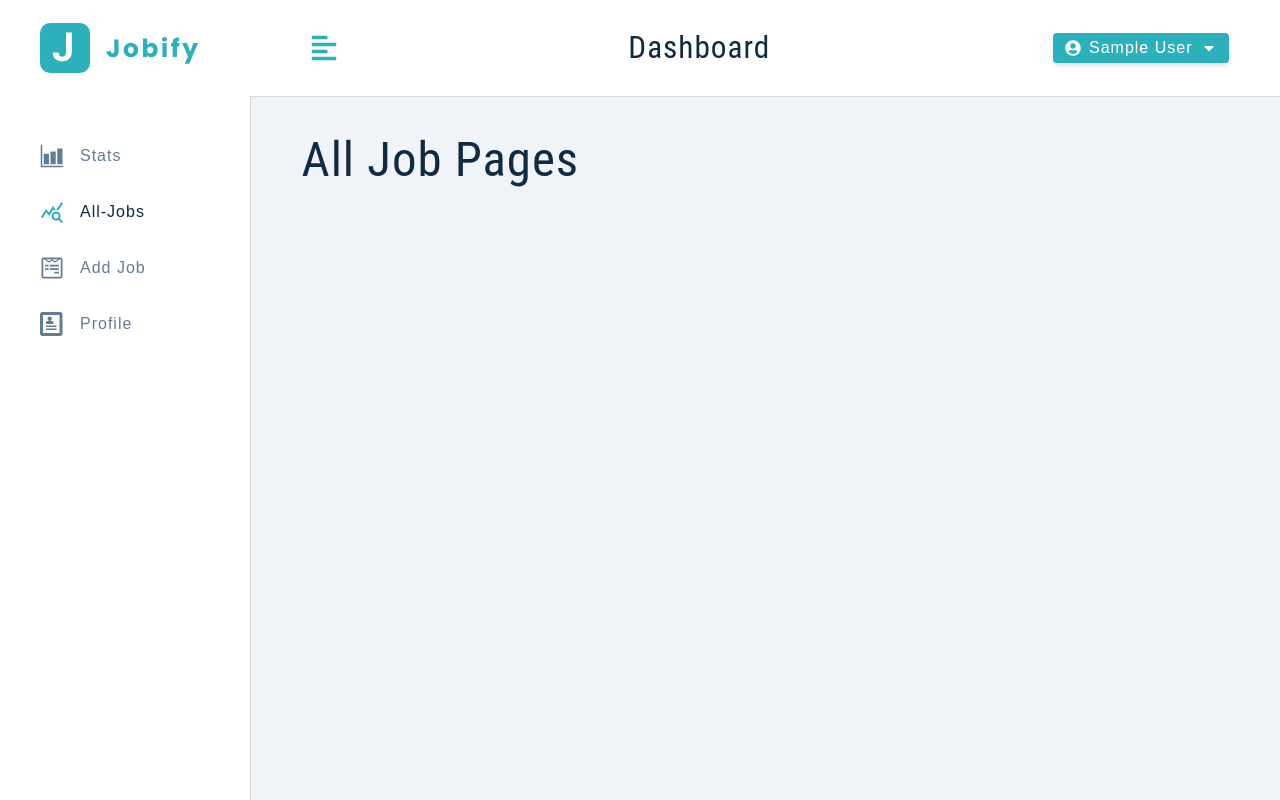
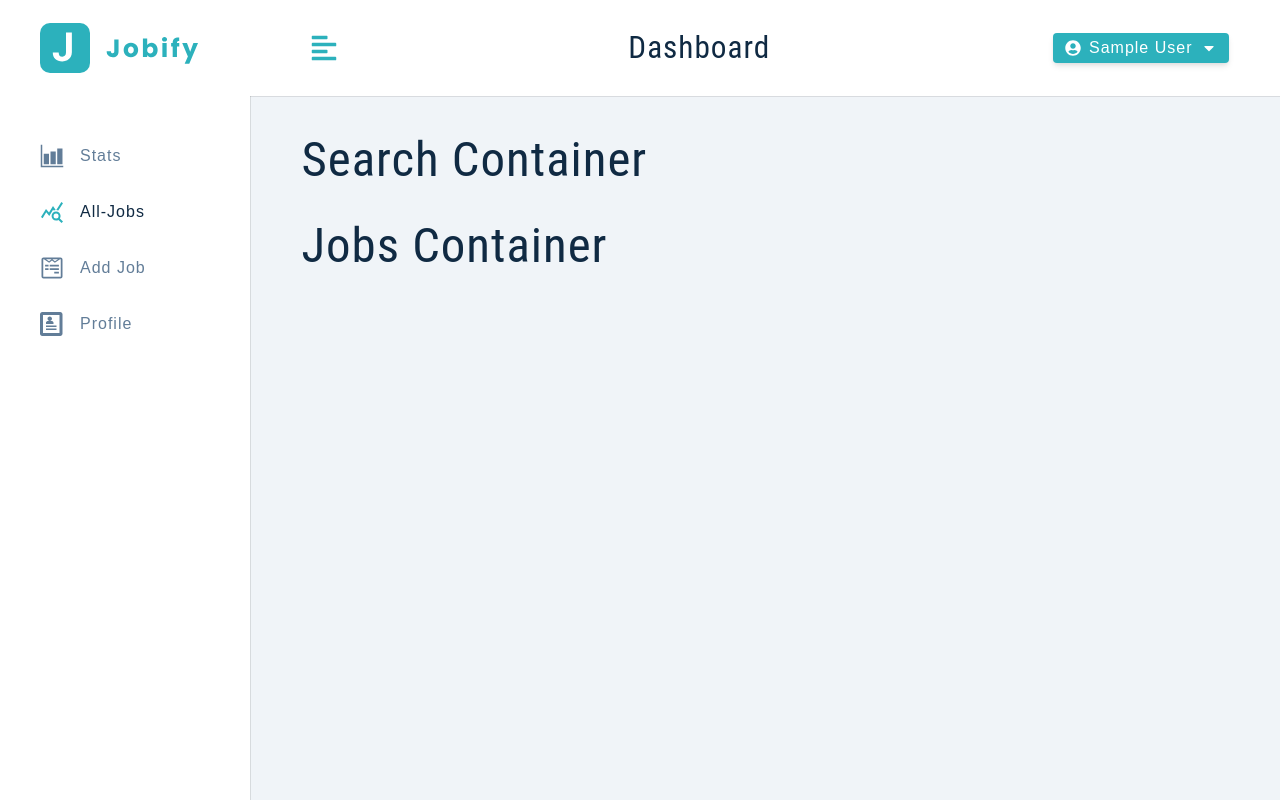
Before and after one commit to AnsariAbdullah/jobify, a React (Create React App) app in the folder client/: page /all-jobs in a window 1280 px wide. Built offline with nearby package versions, Linux system fonts and the light colour scheme; sample sign-in values are in the browser's storage.

Commit message:
add allJobs components in allJobs dashboard

```diff
--- a/client/src/pages/dashboard/AllJobs.js
+++ b/client/src/pages/dashboard/AllJobs.js
@@ -1,6 +1,11 @@
+import { SearchContainer, JobsContainer } from '../../components'
+
 const AllJobs = () => {
 	return (
-		<h1>All Job pages</h1>
+		<>
+			<SearchContainer />
+			<JobsContainer />
+		</>
 	);
 }
 
```
Also changed, not shown: client/src/components/index.js (+6 -1 lines).
